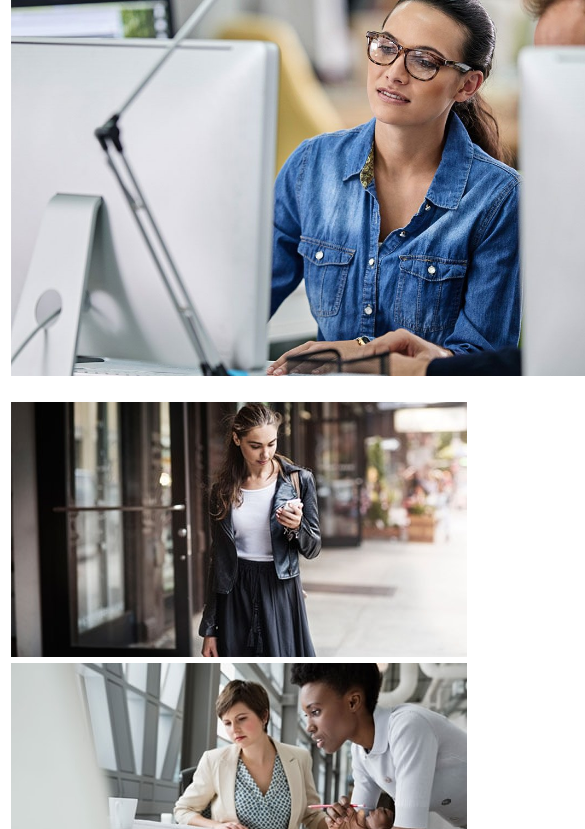
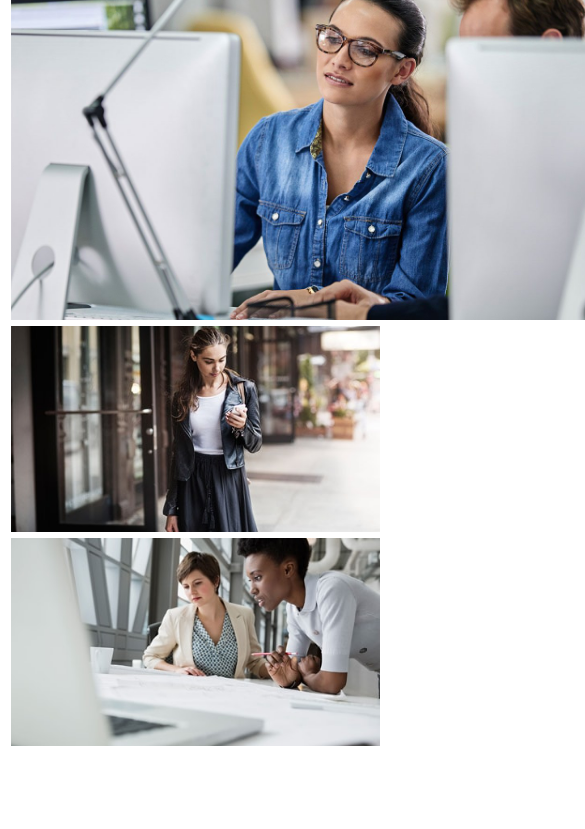
Before and after one commit to kjohnston1149/google-recreate, a plain HTML site: page index.html in a window 390 px wide. Shown: the part 74-903 px from the top of the page, 585 px wide, since content can reach past the window. After the commit the page ends 846 px from the top, so only its background shows below. Drawn offline with nearby package versions, Linux system fonts and the light colour scheme.

Commit message:
Successfully implement basic responsive layout that is desired

```diff
--- a/css/styles.css
+++ b/css/styles.css
@@ -19,6 +19,11 @@ img {
 }
 
 #tile1 {
-  width: 100vw;
-  min-width: 700px;
+  width: 100%;
+  min-width: 600px;
 }
+
+#tile2, #tile3 {
+  width: 100%;
+  height: 100%;
+}
--- a/index.html
+++ b/index.html
@@ -36,13 +36,12 @@
           <img id="tile1" src="img/tile1.jpg" alt="Big Pic" />
 
         </div>
-      </div>
-      <div class="row">
-        <div class="col s12 m6">
-          <img src="img/tile2.jpg" alt="" />
+
+        <div class="col s12 m6 l4">
+          <img id="tile2" src="img/tile2.jpg" alt="" />
         </div>
-        <div class="col s12 m6">
-          <img src="img/tile3.jpg" alt="" />
+        <div class="col s12 m6 l4">
+          <img id="tile3" src="img/tile3.jpg" alt="" />
         </div>
 
       </div>
```
